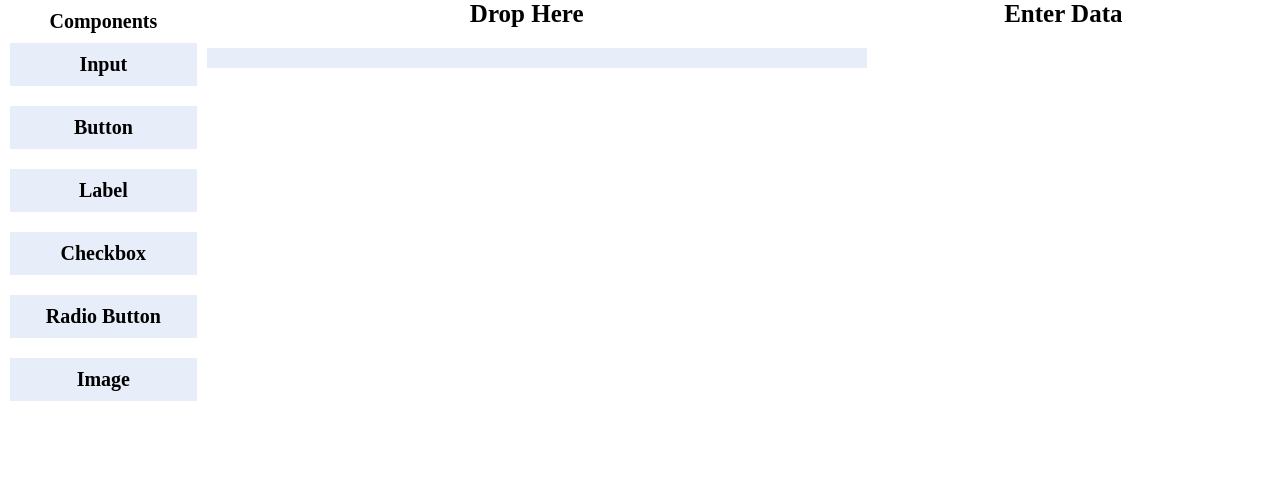
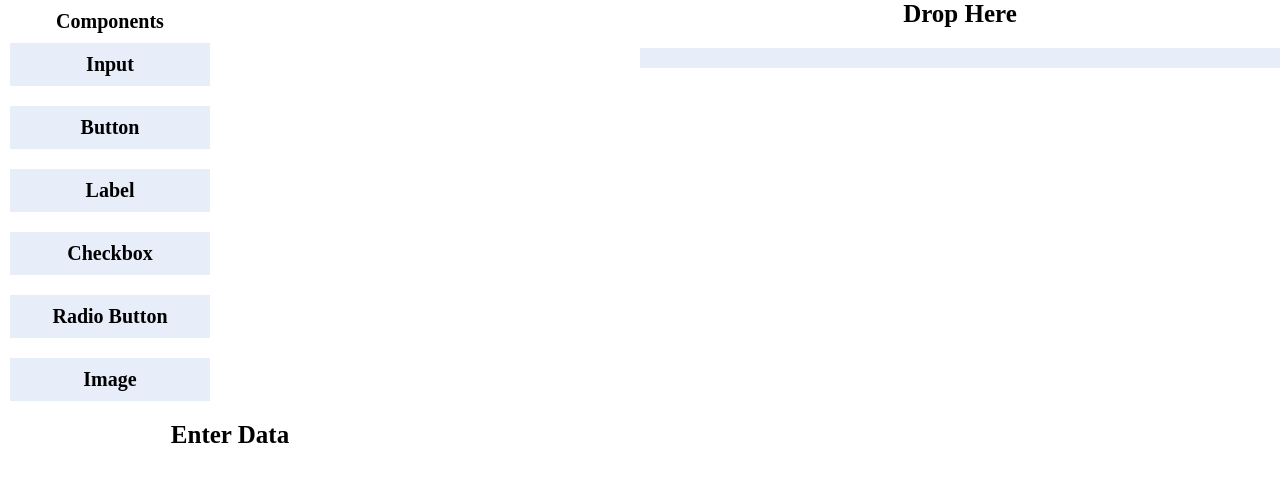
Before and after one commit to FaiqSarwar-2669/Security-Plus-Front-End, an Angular app: page /make-form in a window 1280 px wide. Shown: the top 482 px of the page. Built offline with nearby package versions, Linux system fonts and the light colour scheme.

Commit message:
get the data from form elements

```diff
--- a/src/app/services_provider/make-form/make-form.component.html
+++ b/src/app/services_provider/make-form/make-form.component.html
@@ -11,7 +11,7 @@
         <div class="working-space">
 
         </div>
-        <button class="save" id="saveButton">Save Changes</button>
+        <button class="save" id="saveButton" (click)="Save()">Save Changes</button>
     </div>
     <div class="form-section-three">
         <label>Enter Data</label>
--- a/src/app/services_provider/make-form/make-form.component.scss
+++ b/src/app/services_provider/make-form/make-form.component.scss
@@ -1,6 +1,7 @@
 .main {
     display: flex;
     justify-content: space-between;
+    flex-wrap: wrap;
 
     .form-section-one {
         padding: 10px;
--- a/src/app/services_provider/make-form/make-form.component.ts
+++ b/src/app/services_provider/make-form/make-form.component.ts
@@ -62,6 +62,9 @@ export class MakeFormComponent {
   ];
 
 
+  Save(){
+    console.log(this.newJsonArray);
+  }
 
   // for drag start
   onDragStart(event: DragEvent, item: any) {
```
